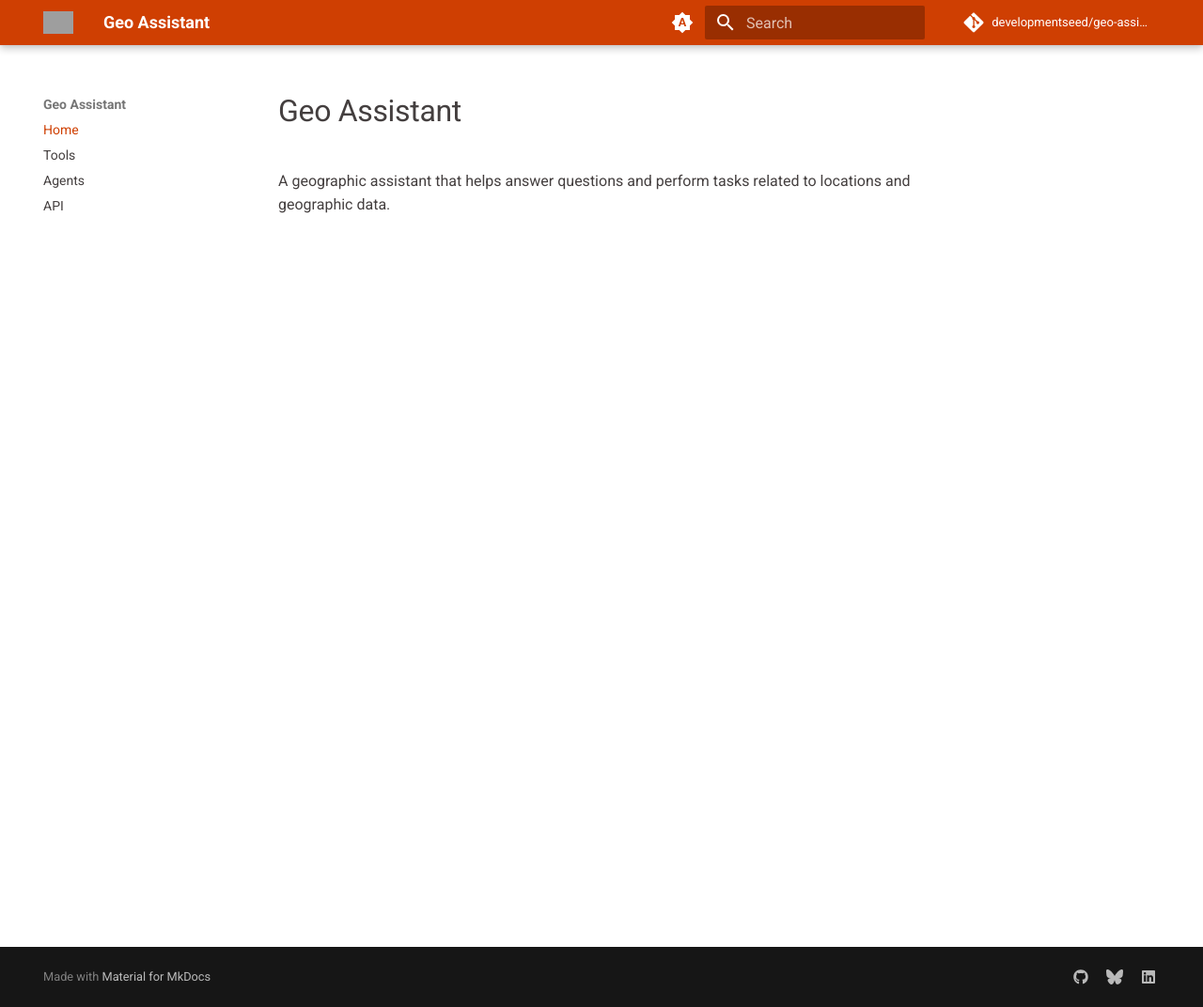
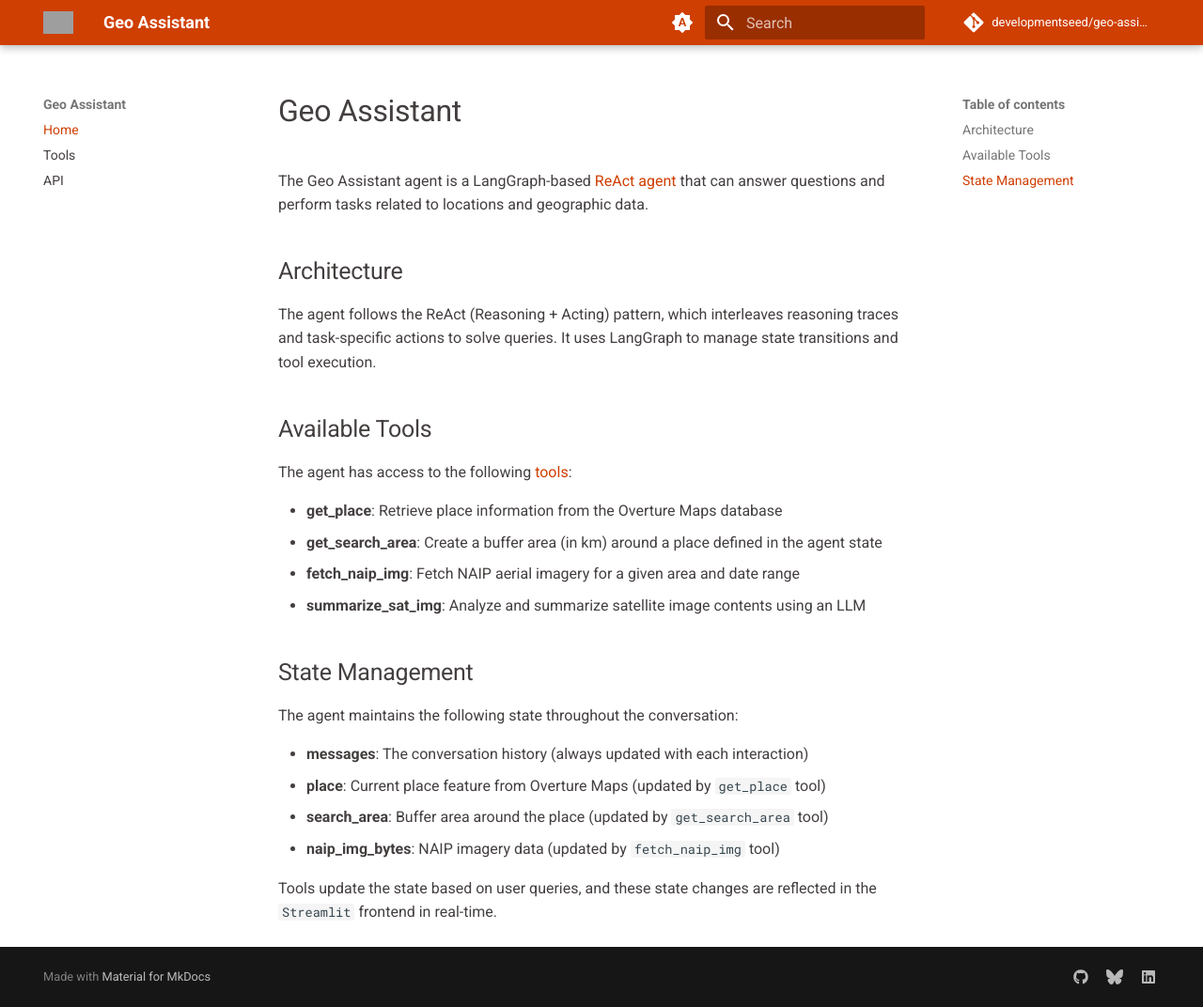
Before and after one commit to developmentseed/geo-assistant, an MkDocs documentation site: the page built from docs/index.md, in a window 1280 px wide and 1072 px high. Shown: the whole window at 94% size. Built offline with MkDocs 1.6.1 and Material for MkDocs 9.7.7, drawn with Linux system fonts in a browser that asks for light colours; comment, search, counter and statistics services are not loaded; the version menu is left out; grey boxes are pictures that could not be loaded.

Commit message:
Add docs for API & the agent

```diff
--- a/docs/index.md
+++ b/docs/index.md
@@ -1,3 +1,27 @@
 # Geo Assistant
 
-A geographic assistant that helps answer questions and perform tasks related to locations and geographic data.
+The Geo Assistant agent is a LangGraph-based [ReAct agent](https://arxiv.org/abs/2210.03629) that can answer questions and perform tasks related to locations and geographic data.
+
+## Architecture
+
+The agent follows the ReAct (Reasoning + Acting) pattern, which interleaves reasoning traces and task-specific actions to solve queries. It uses LangGraph to manage state transitions and tool execution.
+
+## Available Tools
+
+The agent has access to the following [tools](tools/index.md):
+
+- **get_place**: Retrieve place information from the Overture Maps database
+- **get_search_area**: Create a buffer area (in km) around a place defined in the agent state
+- **fetch_naip_img**: Fetch NAIP aerial imagery for a given area and date range
+- **summarize_sat_img**: Analyze and summarize satellite image contents using an LLM
+
+## State Management
+
+The agent maintains the following state throughout the conversation:
+
+- **messages**: The conversation history (always updated with each interaction)
+- **place**: Current place feature from Overture Maps (updated by `get_place` tool)
+- **search_area**: Buffer area around the place (updated by `get_search_area` tool)
+- **naip_img_bytes**: NAIP imagery data (updated by `fetch_naip_img` tool)
+
+Tools update the state based on user queries, and these state changes are reflected in the `Streamlit` frontend in real-time.
--- a/mkdocs.yml
+++ b/mkdocs.yml
@@ -23,7 +23,6 @@
 nav:
   - Home: index.md
   - Tools: tools/index.md
-  - Agents: agents/index.md
   - API: api/index.md
 
 watch:
```
Also changed, not shown: docs/agents/index.md (deleted, +0 -3 lines).
